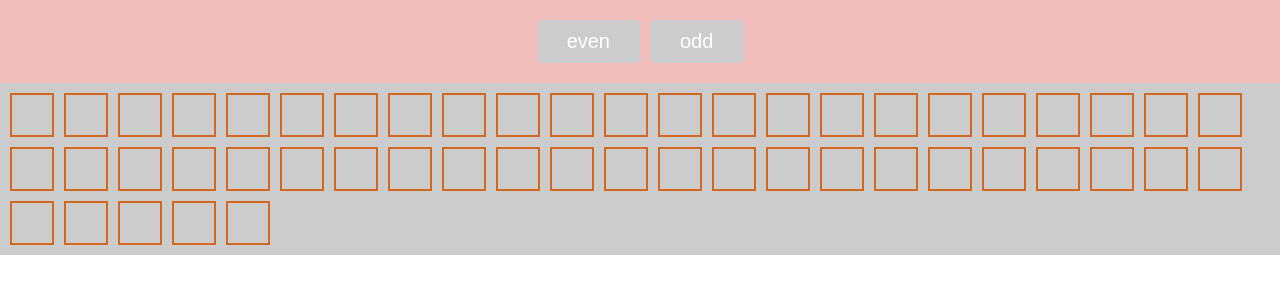
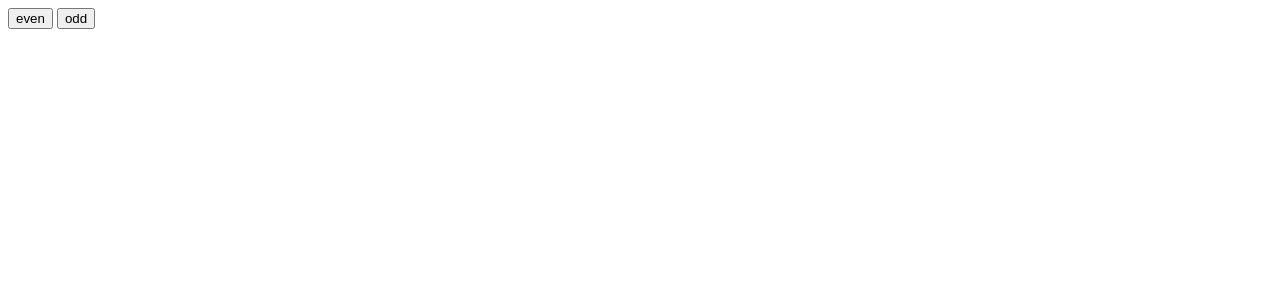
Before and after one commit to sheelaadhikari/JavaScript, a plain HTML site: page index.html in a window 1280 px wide. Drawn offline with Linux system fonts and the light colour scheme.

Commit message:
Add files via upload

```diff
--- a/style.css
+++ b/style.css
@@ -1,59 +1,3 @@
-* {
-  margin: 0;
-  padding: 0;
-  box-sizing: border-box;
-}
-
-html {
-font-size: 62.5%;
-
-}
-
-body{
-    font-family: 'Segoe UI', Tahoma, Geneva, Verdana, sans-serif;
-
-}
-
-nav{
-    background-color: rgb(241, 188, 188);
-    display: flex;
-    justify-content: center;
-    padding: 2rem;
-gap: 1rem;
-
-}
-button{
-    padding: 1rem 3rem;
-    font-size: 2rem;
-    background-color: #ccc;
-    border: none;
-    outline: none;
-    color: #fff;
-    cursor: pointer;
-    border-radius: 5px;
-
-}
-button:hover{
-    background: chocolate;
-}
-main{
-    background-color: #ccc;
-    padding: 1rem;
-    display: flex;
-    gap: 1rem;
-    flex-wrap: wrap;
-
-}
-p{
-    color: #fff;
-    font-size: 2rem;
-    border: 2px solid chocolate;
-    padding: 2rem ;
-    width: 3rem;
-    height: 3rem;
-    display: flex;
-    align-items: center;
-    justify-content: center;
 
 
-}
+/*# sourceMappingURL=style.css.map */
```
